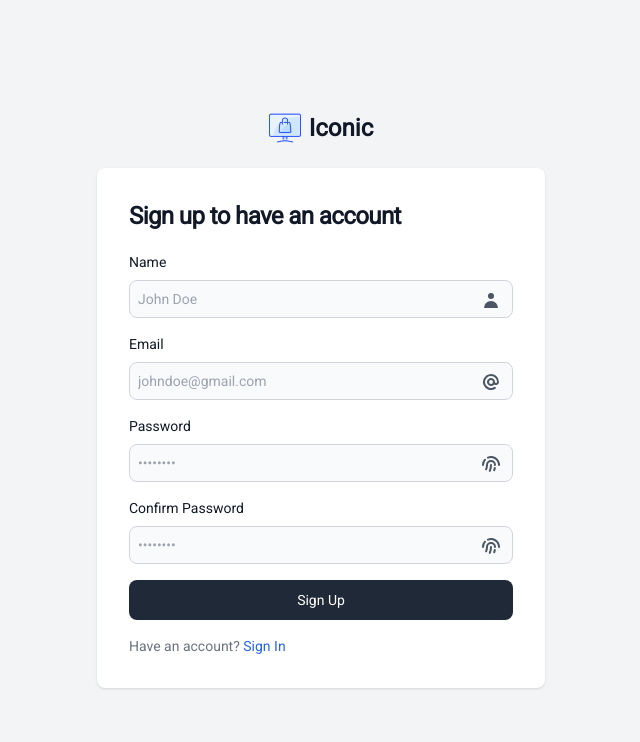
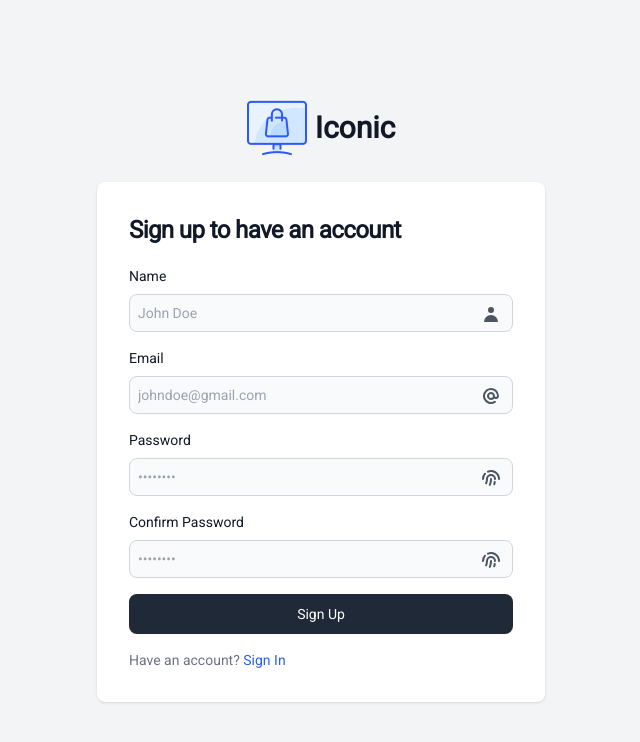
Before and after one commit to KennyMwendwaX/e-commerce, a Next.js app: page /signup in a window 1280 px wide. Shown: the top 742 px of the page, without its empty margins (319-959 px from the left). Built offline with nearby package versions, Linux system fonts and the light colour scheme.

Commit message:
Fixed css on the signin and signup pages

```diff
--- a/pages/admin/index.tsx
+++ b/pages/admin/index.tsx
@@ -23,8 +23,8 @@ export default function Profile() {
       <div>
         {/* Sidebar  */}
         <aside
-          className="fixed left-0 top-0 z-40 h-screen w-64 -translate-x-full border-r border-gray-200 bg-gray-100 pt-14 transition-transform md:translate-x-0"
-          aria-label="Sidenav"
+          className="fixed left-0 top-0 z-40 h-screen w-64 -translate-x-full border-r border-gray-400 bg-gray-100 pt-14 transition-transform md:translate-x-0"
+          aria-label="Sidebar"
           id="drawer-navigation">
           <div className="h-full overflow-y-auto bg-gray-100 px-3 py-5">
             <ul className="space-y-4">
--- a/pages/signin.tsx
+++ b/pages/signin.tsx
@@ -68,8 +68,8 @@ export default function Signin() {
       <div className="mx-auto flex flex-col items-center justify-center px-6 py-8 md:h-screen lg:py-0">
         <a
           href="#"
-          className="mb-6 flex items-center text-2xl font-semibold text-gray-900">
-          <Image className="mr-2 h-8 w-8" src={Logo} alt="logo" />
+          className="mb-6 flex items-center text-3xl font-semibold text-gray-900">
+          <Image className="mr-2 h-9 w-11" src={Logo} alt="logo" />
           Iconic
         </a>
         <div className="w-full rounded-lg bg-white shadow sm:max-w-md md:mt-0 xl:p-0">
--- a/pages/signup.tsx
+++ b/pages/signup.tsx
@@ -70,8 +70,8 @@ export default function Signup() {
       <div className="mx-auto flex flex-col items-center justify-center px-6 py-8 md:h-screen lg:py-0">
         <a
           href="#"
-          className="mb-6 flex items-center text-2xl font-semibold text-gray-900">
-          <Image className="mr-2 h-8 w-8" src={Logo} alt="logo" />
+          className="mb-6 flex items-center text-3xl font-semibold text-gray-900">
+          <Image className="mr-2 h-9 w-11" src={Logo} alt="logo" />
           Iconic
         </a>
         <div className="w-full rounded-lg bg-white shadow dark:border sm:max-w-md md:mt-0 xl:p-0">
```
